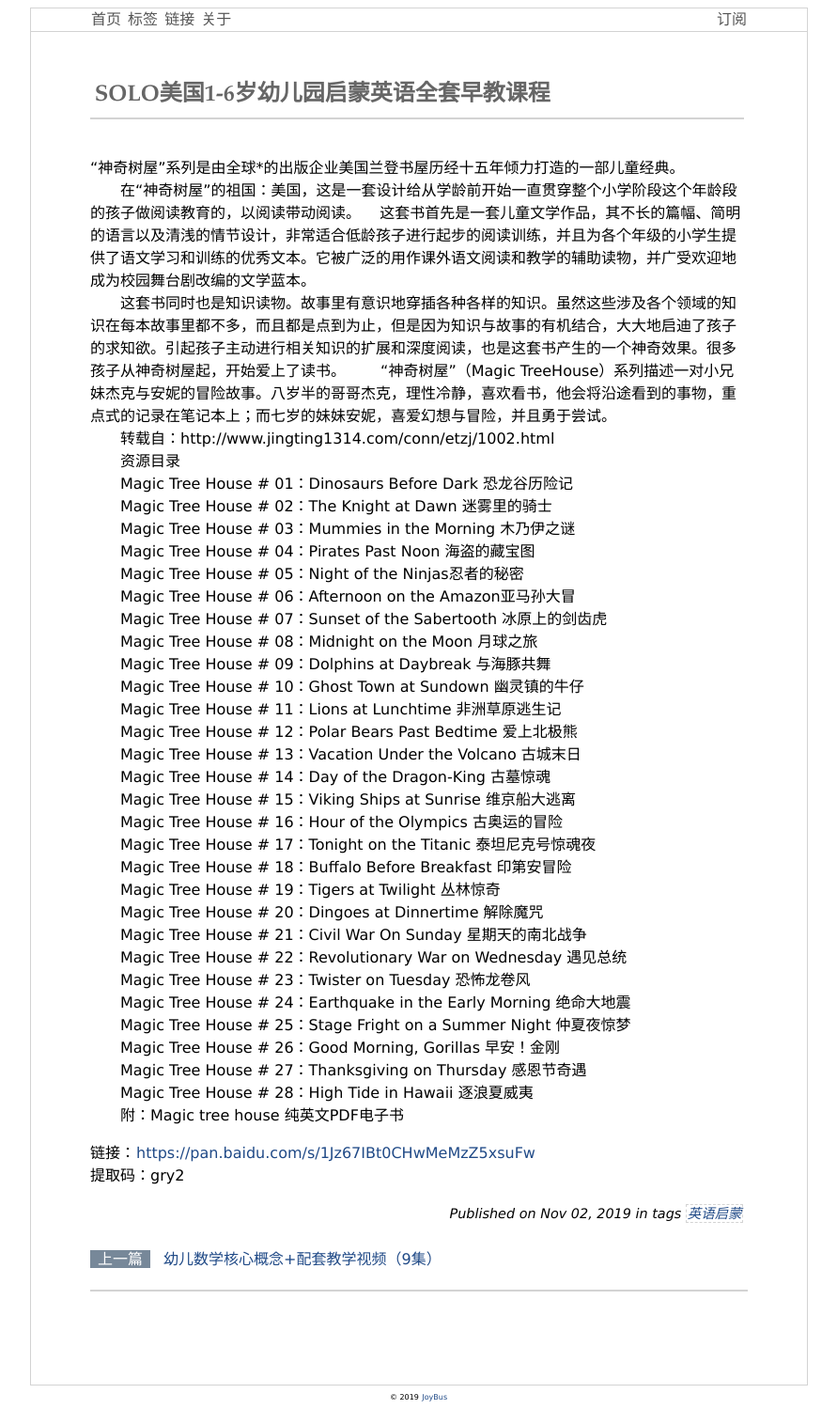
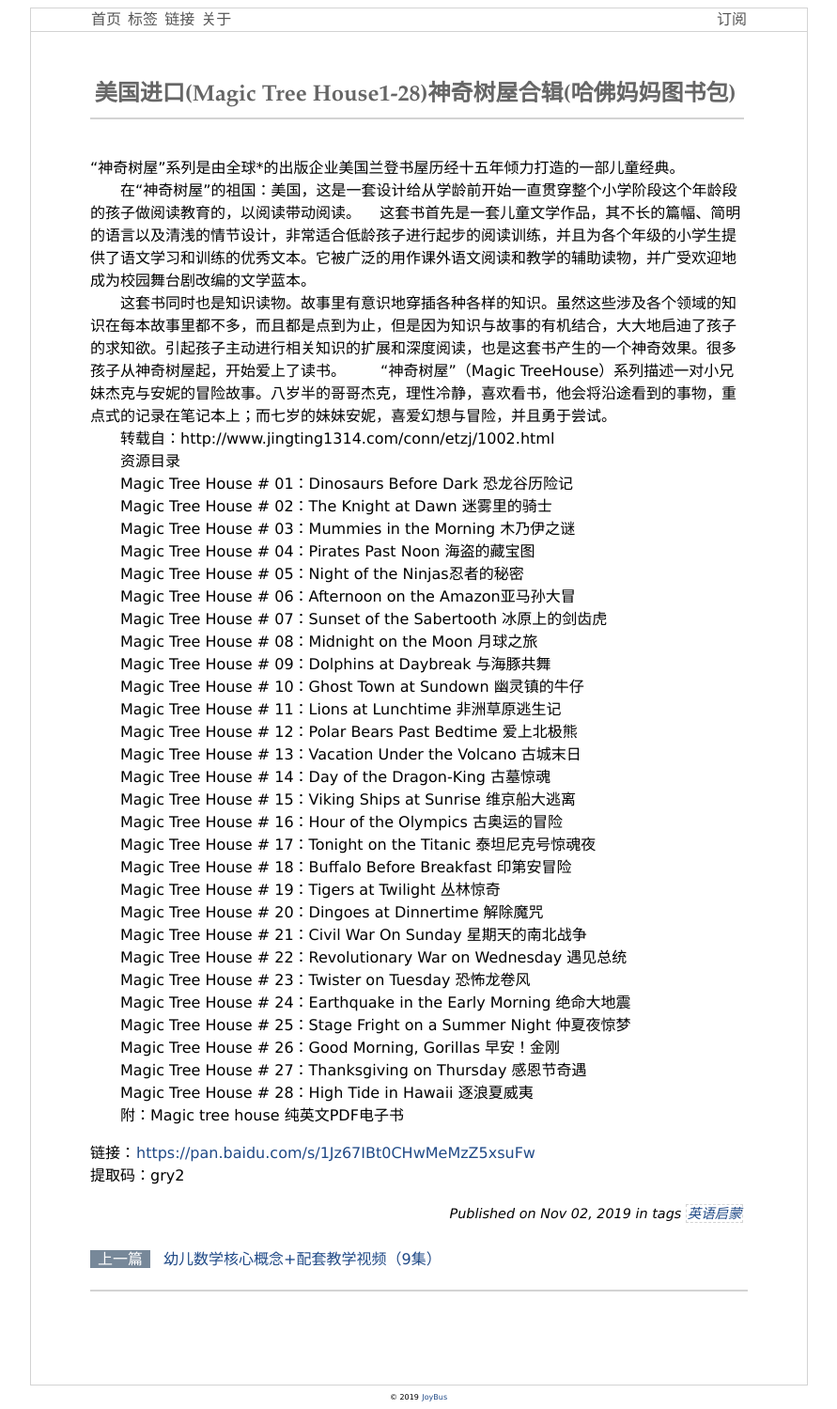
Before and after one commit to bestop/joybusd, a Jekyll site: the page built from _posts/2019-11-02-magic-treehouse.md, in a window 1280 px wide. Shown: the whole page at 94% size, without its empty margins (194-1085 px from the left). Built offline with Jekyll 4.4.1, drawn with Linux system fonts in a browser that asks for light colours; comment, search, counter and statistics services are not loaded.

Commit message:
Update and rename 2019-11-02-magic-treehorse.md to 2019-11-02-magic-treehouse.md

```diff
--- a/_posts/2019-11-02-magic-treehorse.md
+++ b/_posts/2019-11-02-magic-treehouse.md
@@ -1,7 +1,7 @@
 ---
 layout: post
 published: true
-title: SOLO美国1-6岁幼儿园启蒙英语全套早教课程
+title: 美国进口(Magic Tree House1-28)神奇树屋合辑(哈佛妈妈图书包)
 tags: 英语启蒙
 ---
 <p>
```
